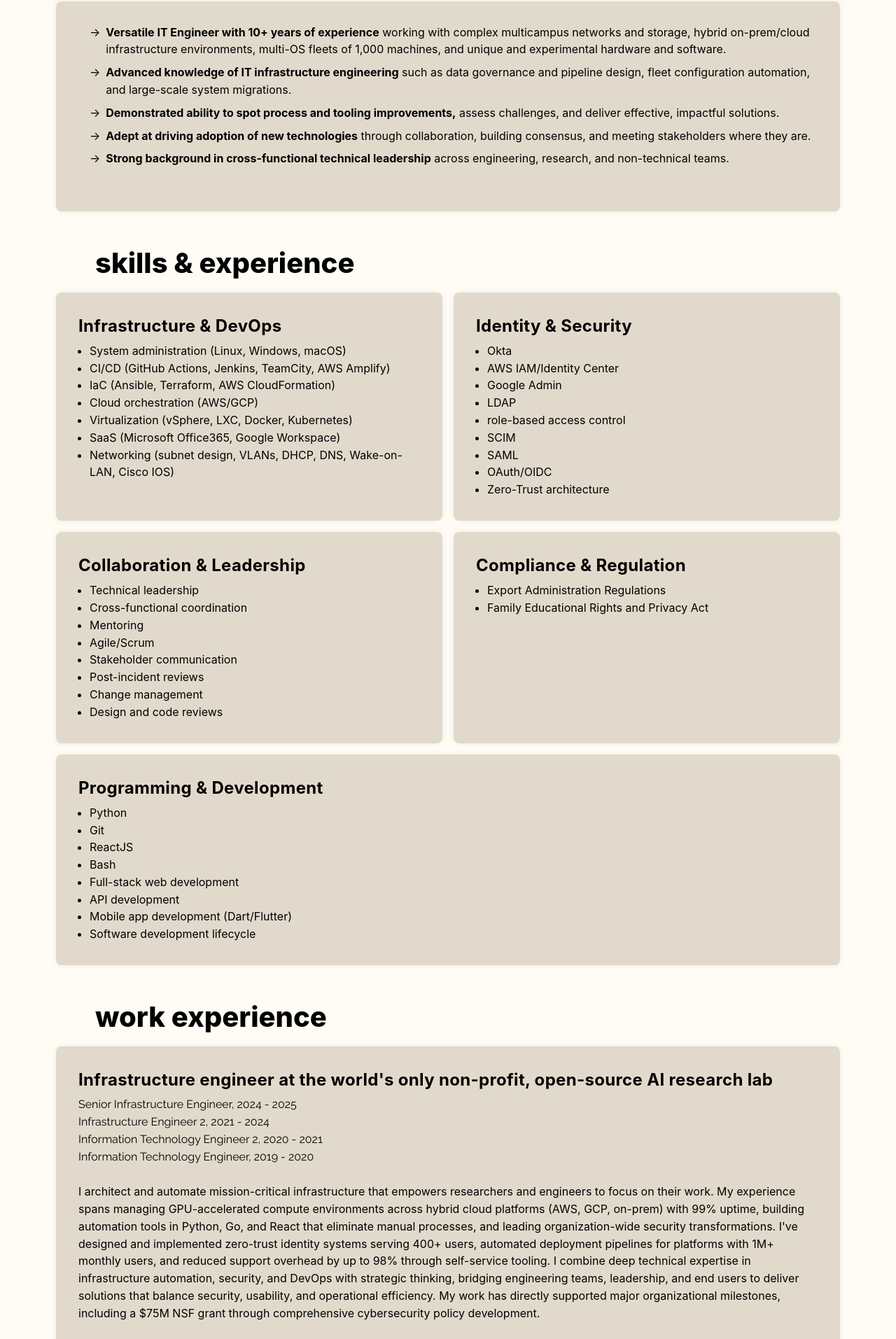
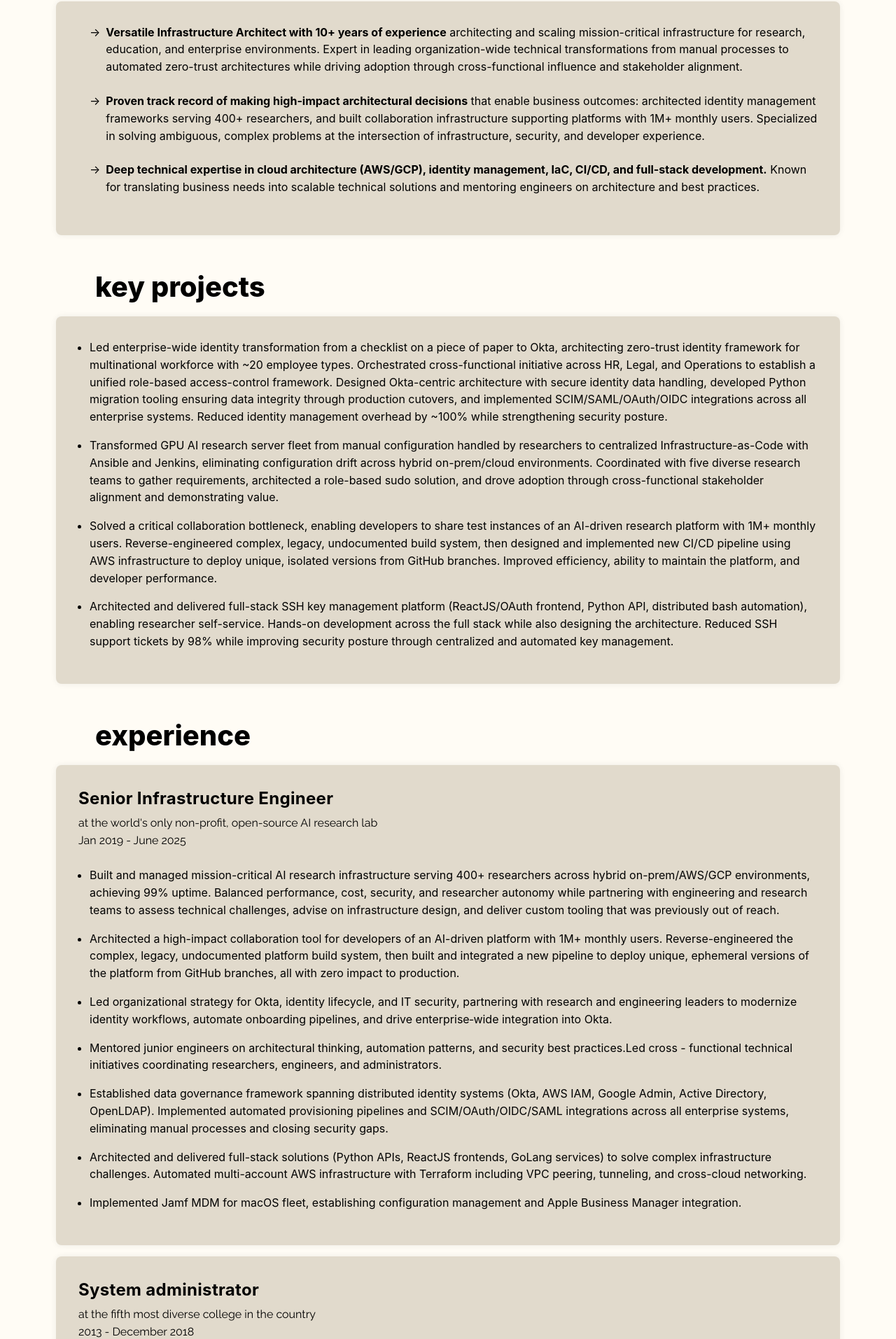
Before and after one commit to rustycontraption/annejulian.com, a Next.js app: page /work in a window 1280 px wide. Shown: the part 678-2591 px from the top of the page at 70% size. Built offline with nearby package versions, Linux system fonts and the light colour scheme.

Commit message:
Update work experience'

```diff
--- a/src/app/work/page.tsx
+++ b/src/app/work/page.tsx
@@ -20,35 +20,47 @@ export default function Work() {
             </Hero>
             <div style={{ height: 50 }}></div>
             <Container size="xl" style={{ padding: 0 }}>
-                <WorkSection title="professional summary">
+                <WorkSection title="summary">
                     <div className={classes.tile}>
                         <ul className={classes.arrowList}>
                             {work.prof_summary.map((item, index) => (
-                                <li key={index}><span><b>{item.lead}</b> {item.text}</span></li>
+                                <li key={index} style={{ paddingBottom: "1rem" }}><span><b>{item.lead}</b> {item.text}</span></li>
                             ))}
                         </ul>
                     </div>
                 </WorkSection>
-                <WorkSection title="skills & experience">
+                <WorkSection title="key projects">
+                    <div className={classes.tile}>
+                        <ul style={{ listStyleType: "disc", paddingLeft: "1rem" }}>
+                            {work.key_projects.map((item, index) => (
+                                <li key={index} style={{ paddingBottom: "1rem" }}><span>{item}</span></li>
+                            ))}
+                        </ul>
+                    </div>
+                </WorkSection>
+                <WorkSection title="experience">
+                    {work.work_experience.map((item, index) => (
+                        <div className={classes.tile} style={{ width: "100%" }} key={index}>
+                            <Title className={classes.heading}>{item.heading}</Title>
+                            <pre>{item.roles}</pre>
+                            <br />
+                            <ul style={{ listStyleType: "disc", paddingLeft: "1rem" }}>
+                                {item.text.map((exp, index) => (
+                                    <li key={index} style={{ paddingBottom: "1rem" }}>{exp}</li>
+                                ))}
+                            </ul>
+                        </div>
+                    ))}
+                </WorkSection>
+                <WorkSection title="technical expertise">
                     {work.skills.map((item, index) => (
                         <div className={classes.tile} key={index}>
                             <Title className={classes.heading}>{item.heading}</Title>
                             <ul style={{ listStyleType: "disc", paddingLeft: "1rem" }}>
                                 {item.list.map((skill, idx) => (
-                                    <li key={idx} >{skill}</li>
+                                    <li key={idx}>{skill}</li>
                                 ))}
                             </ul>
-                        </div>
-                    ))}
-
-                </WorkSection>
-                <WorkSection title="work experience">
-                    {work.work_experience.map((item, index) => (
-                        <div className={classes.tile} style={{ width: "100%" }} key={index}>
-                            <Title className={classes.heading}>{item.heading}</Title>
-                            <pre>{item.roles}</pre>
-                            <br />
-                            <p>{item.text}</p>
                         </div>
                     ))}
                 </WorkSection>
--- a/src/resources/content.tsx
+++ b/src/resources/content.tsx
@@ -287,28 +287,18 @@ const about = {
 const work = {
     prof_summary: [
         {
-            lead: "Versatile IT Engineer with 10+ years of experience",
-            text: "working with complex multicampus networks and storage, hybrid on-prem/cloud infrastructure environments, multi-OS fleets of 1,000 machines, and unique and experimental hardware and software.",
+            lead: "Versatile Infrastructure Architect with 10+ years of experience",
+            text: "architecting and scaling mission-critical infrastructure for research, education, and enterprise environments. Expert in leading organization-wide technical transformations from manual processes to automated zero-trust architectures while driving adoption through cross-functional influence and stakeholder alignment.",
             tags: []
         },
         {
-            lead: "Advanced knowledge of IT infrastructure engineering",
-            text: "such as data governance and pipeline design, fleet configuration automation, and large-scale system migrations.",
+            lead: "Proven track record of making high-impact architectural decisions",
+            text: "that enable business outcomes: architected identity management frameworks serving 400+ researchers, and built collaboration infrastructure supporting platforms with 1M+ monthly users. Specialized in solving ambiguous, complex problems at the intersection of infrastructure, security, and developer experience.",
             tags: []
         },
         {
-            lead: "Demonstrated ability to spot process and tooling improvements,",
-            text: "assess challenges, and deliver effective, impactful solutions.",
-            tags: []
-        },
-        {
-            lead: "Adept at driving adoption of new technologies",
-            text: "through collaboration, building consensus, and meeting stakeholders where they are.",
-            tags: []
-        },
-        {
-            lead: "Strong background in cross-functional technical leadership",
-            text: "across engineering, research, and non-technical teams.",
+            lead: "Deep technical expertise in cloud architecture (AWS/GCP), identity management, IaC, CI/CD, and full-stack development.",
+            text: "Known for translating business needs into scalable technical solutions and mentoring engineers on architecture and best practices.",
             tags: []
         },
     ],
@@ -374,30 +364,52 @@ const work = {
         },
 
     ],
+    key_projects: [
+        "Led enterprise-wide identity transformation from a checklist on a piece of paper to Okta, architecting zero-trust identity framework for multinational workforce with ~20 employee types. Orchestrated cross-functional initiative across HR, Legal, and Operations to establish a unified role-based access-control framework. Designed Okta-centric architecture with secure identity data handling, developed Python migration tooling ensuring data integrity through production cutovers, and implemented SCIM/SAML/OAuth/OIDC integrations across all enterprise systems. Reduced identity management overhead by ~100% while strengthening security posture.",
+        "Transformed GPU AI research server fleet from manual configuration handled by researchers to centralized Infrastructure-as-Code with Ansible and Jenkins, eliminating configuration drift across hybrid on-prem/cloud environments. Coordinated with five diverse research teams to gather requirements, architected a role-based sudo solution, and drove adoption through cross-functional stakeholder alignment and demonstrating value.",
+        "Solved a critical collaboration bottleneck, enabling developers to share test instances of an AI-driven research platform with 1M+ monthly users. Reverse-engineered complex, legacy, undocumented build system, then designed and implemented new CI/CD pipeline using AWS infrastructure to deploy unique, isolated versions from GitHub branches. Improved efficiency, ability to maintain the platform, and developer performance.",
+        "Architected and delivered full-stack SSH key management platform (ReactJS/OAuth frontend, Python API, distributed bash automation), enabling researcher self-service. Hands-on development across the full stack while also designing the architecture. Reduced SSH support tickets by 98% while improving security posture through centralized and automated key management.",
+    ],
     work_experience: [
         {
-            heading: "Infrastructure engineer at the world's only non-profit, open-source AI research lab",
-            roles: `Senior Infrastructure Engineer, 2024 - 2025
-Infrastructure Engineer 2, 2021 - 2024
-Information Technology Engineer 2, 2020 - 2021
-Information Technology Engineer, 2019 - 2020`,
-            text: "I architect and automate mission-critical infrastructure that empowers researchers and engineers to focus on their work. My experience spans managing GPU-accelerated compute environments across hybrid cloud platforms (AWS, GCP, on-prem) with 99% uptime, building automation tools in Python, Go, and React that eliminate manual processes, and leading organization-wide security transformations. I've designed and implemented zero-trust identity systems serving 400+ users, automated deployment pipelines for platforms with 1M+ monthly users, and reduced support overhead by up to 98% through self-service tooling. I combine deep technical expertise in infrastructure automation, security, and DevOps with strategic thinking, bridging engineering teams, leadership, and end users to deliver solutions that balance security, usability, and operational efficiency. My work has directly supported major organizational milestones, including a $75M NSF grant through comprehensive cybersecurity policy development."
+            heading: "Senior Infrastructure Engineer",
+            roles: `at the world's only non-profit, open-source AI research lab
+Jan 2019 - June 2025`,
+            text: [
+                "Built and managed mission-critical AI research infrastructure serving 400+ researchers across hybrid on-prem/AWS/GCP environments, achieving 99% uptime. Balanced performance, cost, security, and researcher autonomy while partnering with engineering and research teams to assess technical challenges, advise on infrastructure design, and deliver custom tooling that was previously out of reach.",
+                "Architected a high-impact collaboration tool for developers of an AI-driven platform with 1M+ monthly users. Reverse-engineered the complex, legacy, undocumented platform build system, then built and integrated a new pipeline to deploy unique, ephemeral versions of the platform from GitHub branches, all with zero impact to production.",
+                "Led organizational strategy for Okta, identity lifecycle, and IT security, partnering with research and engineering leaders to modernize identity workflows, automate onboarding pipelines, and drive enterprise‑wide integration into Okta.",
+                "Mentored junior engineers on architectural thinking, automation patterns, and security best practices.Led cross - functional technical initiatives coordinating researchers, engineers, and administrators.",
+                "Established data governance framework spanning distributed identity systems (Okta, AWS IAM, Google Admin, Active Directory, OpenLDAP). Implemented automated provisioning pipelines and SCIM/OAuth/OIDC/SAML integrations across all enterprise systems, eliminating manual processes and closing security gaps.",
+                "Architected and delivered full-stack solutions (Python APIs, ReactJS frontends, GoLang services) to solve complex infrastructure challenges. Automated multi-account AWS infrastructure with Terraform including VPC peering, tunneling, and cross-cloud networking.",
+                "Implemented Jamf MDM for macOS fleet, establishing configuration management and Apple Business Manager integration.",
+            ]
         },
         {
-            heading: "System administrator at the fifth most diverse college in the country",
-            roles: `System Administrator, 2014 - 2019
-IT and A/V Support, 2013 - 2019`,
-            text: "I managed mission-critical educational infrastructure serving 10,000+ students, faculty, and staff while maintaining strict FERPA compliance and 99%+ uptime. As the sole macOS subject matter expert, I architected a custom enterprise device management solution that saved $10,000+ annually and reduced macOS support tickets to 0.32% of total volume. I administered complex Active Directory environments with 1,000+ users, automated Windows deployment workflows, and performed root cause analysis across multi-campus network topologies spanning 30+ buildings. Beyond technical execution, I bridged IT and academic worlds by translating complex technical concepts for diverse audiences, collaborating with faculty to balance educational needs with institutional standards, and using data-driven insights to optimize staffing and save $20,000 annually. I consistently delivered creative solutions under budget constraints, from building resilient underwater research streaming systems from spare parts to resolving event space technical failures that directly impacted institutional revenue and reputation."
+            heading: "System administrator",
+            roles: `at the fifth most diverse college in the country
+2013 - December 2018`,
+            text: [
+                "Architected and deployed enterprise macOS management platform, automating image deployment and configuration serving 13,000+ students and staff. Saved $10K+ annually in licensing costs and reduced macOS tickets to 0.32% of total tickets through effective automation and documentation.",
+                "Automated Windows deployment pipeline by developing hardware-independent imaging workflow using vSphere, sysprep, and Group Policy, and worked around limitations in commercial tooling to deliver a scalable solution.",
+                "Administered enterprise Active Directory (1,000+ users across multiple domains), maintained 99%+ uptime for student-facing systems, and ensured FERPA compliance. Collaborated with faculty to balance user needs with institutional security and compliance requirements.",
+                "Built zero-budget 24/7 underwater live-stream system for Marine Science Center using repurposed hardware and custom automation, showcasing creative problem-solving under resource constraints.",
+            ]
         },
         {
-            heading: "Contractor with an event registration and lead retrieval startup",
-            roles: `Field Systems Engineer, 2012 - 2013`,
-            text: "I provided nationwide, SLA-driven on-site infrastructure for high-profile tech conferences (Salesforce, Amazon, VMWare), coordinating with union workers, event managers and venue management to ensure compliant, on-time installation and configuration."
+            heading: "Field Systems Engineer (Contractor)",
+            roles: `with an event registration technology provider for some of the world's largest tech conferences
+2012 - 2013`,
+            text: [
+                "Provided nationwide, SLA-driven on-site infrastructure for high-profile tech conferences (Salesforce, Amazon, VMWare), coordinating with union workers, event managers and venue management to ensure compliant, on-time installation and configuration."
+            ]
         },
         {
-            heading: "College IT support",
-            roles: `IT Support Specialist, 2007 - 2011`,
-            text: "I provided technical support to faculty, students, and staff for the complete video game development technology stack, including software (Maya, Unreal Engine, Unity, Photoshop, ZBrush, Mudbox), GPU and Wacom workstations, render farm, and audio/video equipment."
+            heading: "IT Support Specialist",
+            roles: `work study while attending college
+2007 - 2011`,
+            text: [
+                "Provided technical support to faculty, students, and staff for the complete video game development technology stack, including software (Maya, Unreal Engine, Unity, Photoshop, ZBrush, Mudbox), GPU and Wacom workstations, render farm, and audio/video equipment."]
         }
     ]
 }
```
